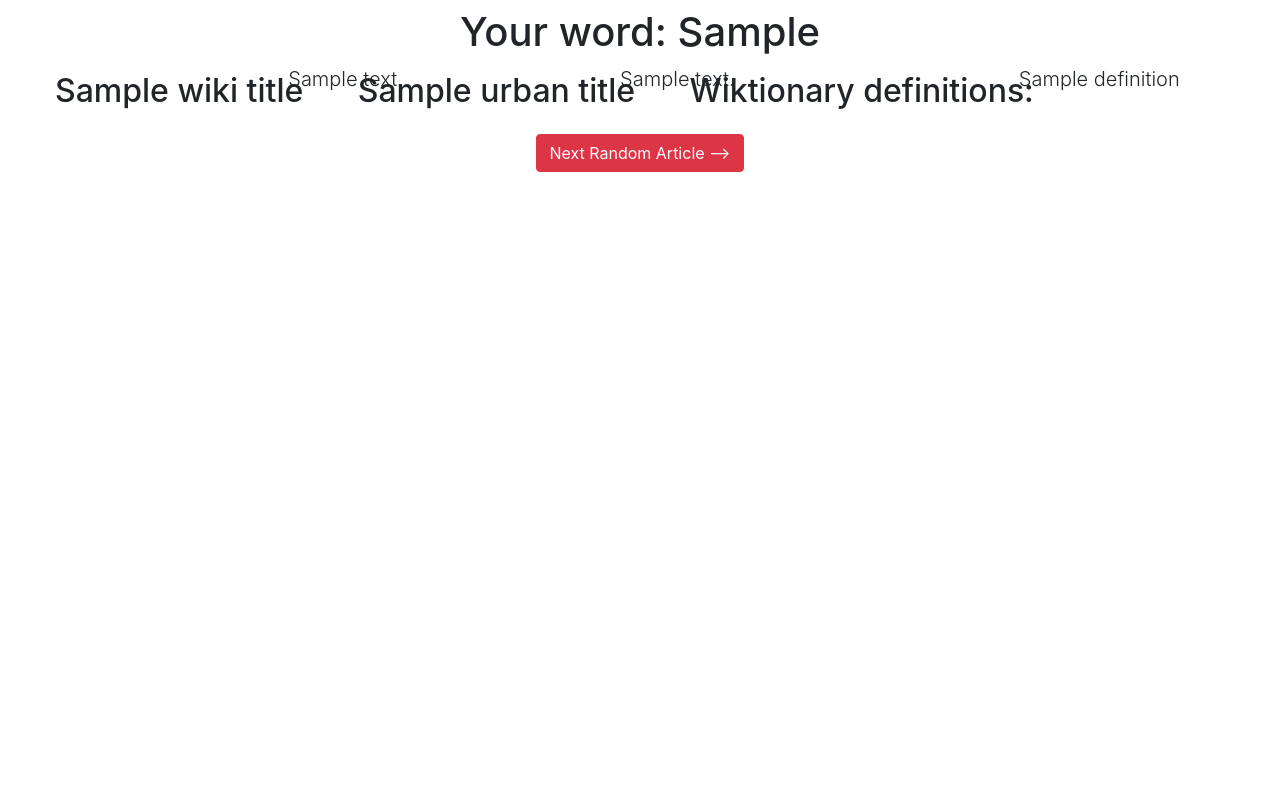
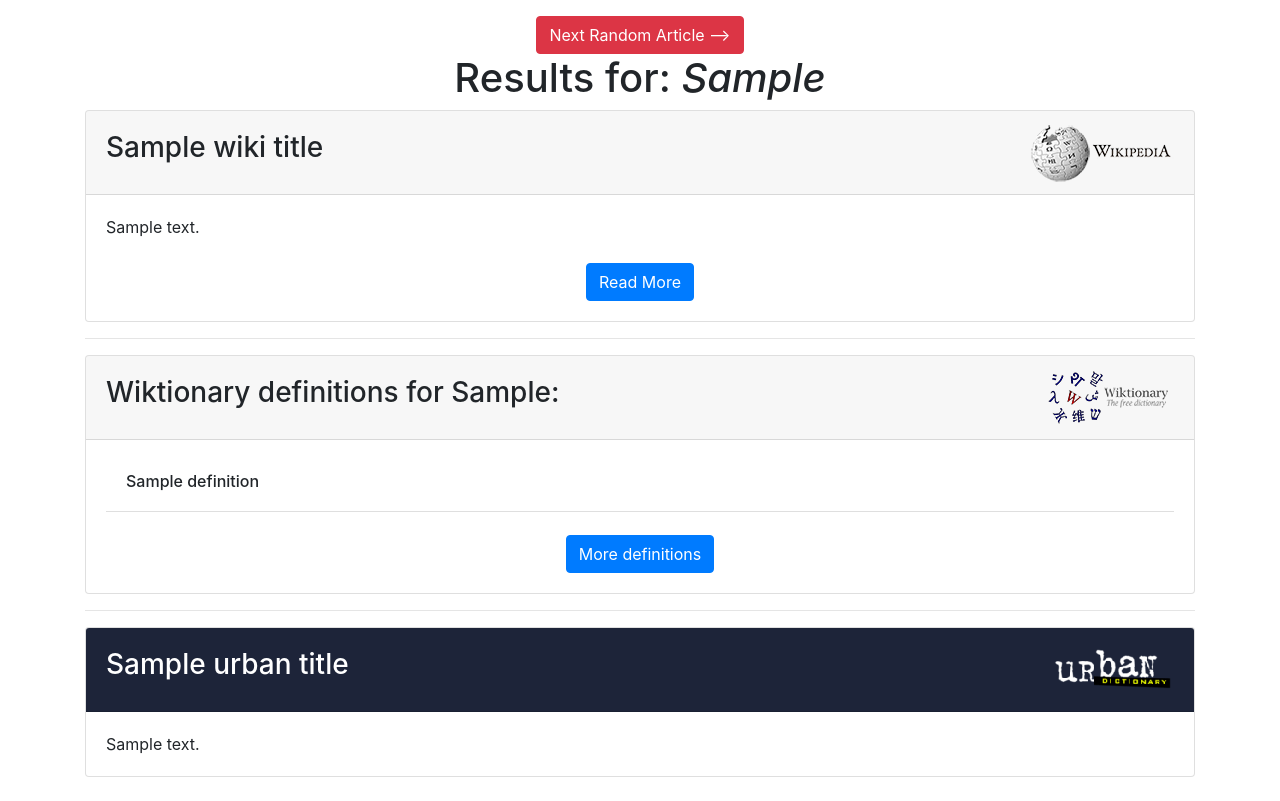
Before and after one commit to Dom-School/MultipediaTest, a Django app: template randex/randopedia/templates/randopedia/article_page.html in a window 1280 px wide. Shown: the part 56-857 px from the top of the page. Before the commit the page ends 228 px from the top, so only its background shows below. Run offline with Django 3.2, Linux system fonts and the light colour scheme; the template is opened without the code that fills it: most values are stand-ins (such as "Sample title", 1, 10 or a date in 2020); some libraries are stand-ins or nearby versions.

Commit message:
Improve UI and fix bugs

```diff
--- a/randex/randopedia/templates/randopedia/article_page.html
+++ b/randex/randopedia/templates/randopedia/article_page.html
@@ -1,33 +1,101 @@
 {% extends "base.html" %}
 {% block page_content %}
+{% load static %}
 
+<!-- Page Content -->
 
-<div class="col-lg-12 text-center">
-    <h1 class="mt-2">Your word: {{ original_search }}</h1>
-</div>
-
-<div class="row">
-    <h2 class="mt-2">{{ wiki_title }}</h2>
-    <div class="row">
-        <p class="lead">{{ wiki_text }}</p>
-    </div>
-</div>
-<div class="row">
-    <h2 class="mt-2">{{ urban_title }}</h2>
-    <div class="row">
-        <p class="lead">{{ urban_text }}</p>
-    </div>
-</div>
-<div class="row">
-    <h2 class="mt-2">Wiktionary definitions:</h2>
-    <div class="row">
-        {% for definition in wiktionary_definitions %}
-        <p class="lead">{{ definition }}</p>
-        {% endfor %}
-    </div>
-</div>
 <div class="col-lg-12 text-center">
     <a class="btn btn btn-danger mt-3" href="{% url 'random_page' word=' ' %}" role="button">Next Random Article --></a>
 </div>
 
+<div class="col-lg-12 text-center">
+    <h1>Results for: <i>{{ original_search }}</i></h1>
+</div>
+
+{% if wiki_title %}
+<!-- Slice -->
+<div class="card">
+    <div class="card-header">
+        <h3 class="float-left pt-2"> {{ wiki_title }}</h3>
+        <div class="float-right">
+            <img src="{% static 'wiki.png' %}" class="img-responsive center-block " alt="Wikipedia">
+        </div>
+    </div>
+    <div class="card-body">
+        <p class="card-text">{{ wiki_text_brief }}</p>
+        {% if wiki_text %}
+        <div class="collapse" id="collapseExample">
+            {% for p in wiki_text %}
+            <p class="card-text">{{ p | linebreaks}}</p>
+            {% endfor %}
+        </div>
+        <div class="text-center mt-4">
+            <button class="btn btn-primary" type="button" data-toggle="collapse" data-target="#collapseExample"
+                aria-expanded="false" aria-controls="collapseExample">
+                Read More
+            </button>
+        </div>
+        {% endif %}
+    </div>
+</div>
+<!------------------->
+<hr>
+{% endif %}
+
+{% if wikti_defins_1 %}
+<!-- Slice -->
+<div class="card">
+    <div class="card-header">
+        <h3 class="float-left pt-2">Wiktionary definitions for {{ original_search }}:</h3>
+        <div class="float-right">
+            <img src="{% static 'wikti.png' %}" class="img-responsive center-block " alt="Wikipedia">
+        </div>
+    </div>
+    <div class="card-body">
+        <ul class="list-group list-group-flush">
+            {% for definition in wikti_defins_1 %}
+            <li class="list-group-item">
+                <h6>{{ definition }}</h6>
+            </li>
+            {% endfor %}
+            {% if wikti_defins_2 %}
+            <div class="collapse" id="collapseExample">
+                {% for definition in wikti_defins_2 %}
+                <li class="list-group-item">
+                    <h6>{{ definition }}</h6>
+                </li>
+                {% endfor %}
+            </div>
+            <div class="text-center mt-4">
+                <button class="btn btn-primary" type="button" data-toggle="collapse" data-target="#collapseExample"
+                    aria-expanded="false" aria-controls="collapseExample">
+                    More definitions
+                </button>
+            </div>
+            {% endif %}
+        </ul>
+    </div>
+</div>
+<!------------------->
+<hr>
+{% endif %}
+
+
+
+{% if urban_title %}
+<!-- Slice -->
+<div class="card mb-4">
+    <div class="card-header text-white" style="background-color: #1d2439;">
+        <h3 class="float-left pt-2">{{ urban_title }}</h3>
+        <div class="float-right">
+            <img src="{% static 'urban.png' %}" class="img-responsive center-block " alt="Wikipedia">
+        </div>
+    </div>
+    <div class="card-body">
+        <p class="card-text">{{ urban_text }}</p>
+    </div>
+</div>
+<!-- /.row -->
+{% endif %}
+
 {% endblock %}
--- a/randex/randopedia/views.py
+++ b/randex/randopedia/views.py
@@ -2,7 +2,7 @@ from django.shortcuts import render, reverse, redirect, get_object_or_404
 from django.http import HttpResponse,  HttpResponseRedirect
 from .forms import SearchForm
 from .models import Page
-from .search import info_source
+from .search import info_source, get_word
 
 
 def home_page(request):
--- a/randex/templates/base.html
+++ b/randex/templates/base.html
@@ -12,7 +12,8 @@
   <title>Multipedia</title>
 
   <!-- Bootstrap core CSS -->
-  <link rel="stylesheet" href="https://stackpath.bootstrapcdn.com/bootstrap/4.3.1/css/bootstrap.min.css" integrity="sha384-ggOyR0iXCbMQv3Xipma34MD+dH/1fQ784/j6cY/iJTQUOhcWr7x9JvoRxT2MZw1T" crossorigin="anonymous">
+  <link rel="stylesheet" href="https://stackpath.bootstrapcdn.com/bootstrap/4.3.1/css/bootstrap.min.css"
+    integrity="sha384-ggOyR0iXCbMQv3Xipma34MD+dH/1fQ784/j6cY/iJTQUOhcWr7x9JvoRxT2MZw1T" crossorigin="anonymous">
   <link href="{% static 'vendor/bootstrap/css/bootstrap.min.css' %}" rel="stylesheet">
   <script src="https://kit.fontawesome.com/7ad4577c3c.js"></script>
 
@@ -24,7 +25,8 @@
   <nav class="navbar navbar-expand-lg navbar-dark bg-dark static-top">
     <div class="container">
       <a class="navbar-brand" href="{% url 'home_page' %}">Multipedia</a>
-      <button class="navbar-toggler" type="button" data-toggle="collapse" data-target="#navbarResponsive" aria-controls="navbarResponsive" aria-expanded="false" aria-label="Toggle navigation">
+      <button class="navbar-toggler" type="button" data-toggle="collapse" data-target="#navbarResponsive"
+        aria-controls="navbarResponsive" aria-expanded="false" aria-label="Toggle navigation">
         <span class="navbar-toggler-icon"></span>
       </button>
       <div class="collapse navbar-collapse" id="navbarResponsive">
@@ -41,8 +43,8 @@
             <a class="nav-link" href="#">Contact</a>
           </li>
           <li class="nav-item">
-              <a class="nav-link" href="/admin">Admin</a>
-            </li>
+            <a class="nav-link" href="/admin">Admin</a>
+          </li>
         </ul>
       </div>
     </div>
@@ -50,12 +52,9 @@
 
   <!-- Page Content -->
   <div class="container">
-    <div class="row">
-      {% block page_content %}
+    {% block page_content %}
 
-      {% endblock %}
-      </div>
-    </div>
+    {% endblock %}
   </div>
 
   <!-- Bootstrap core JavaScript -->
```
Also changed, not shown: randex/randopedia/search.py (+57 -17 lines), randex/static/urban.png (added), randex/static/wiki.png (added), randex/static/wikti.png (added).
